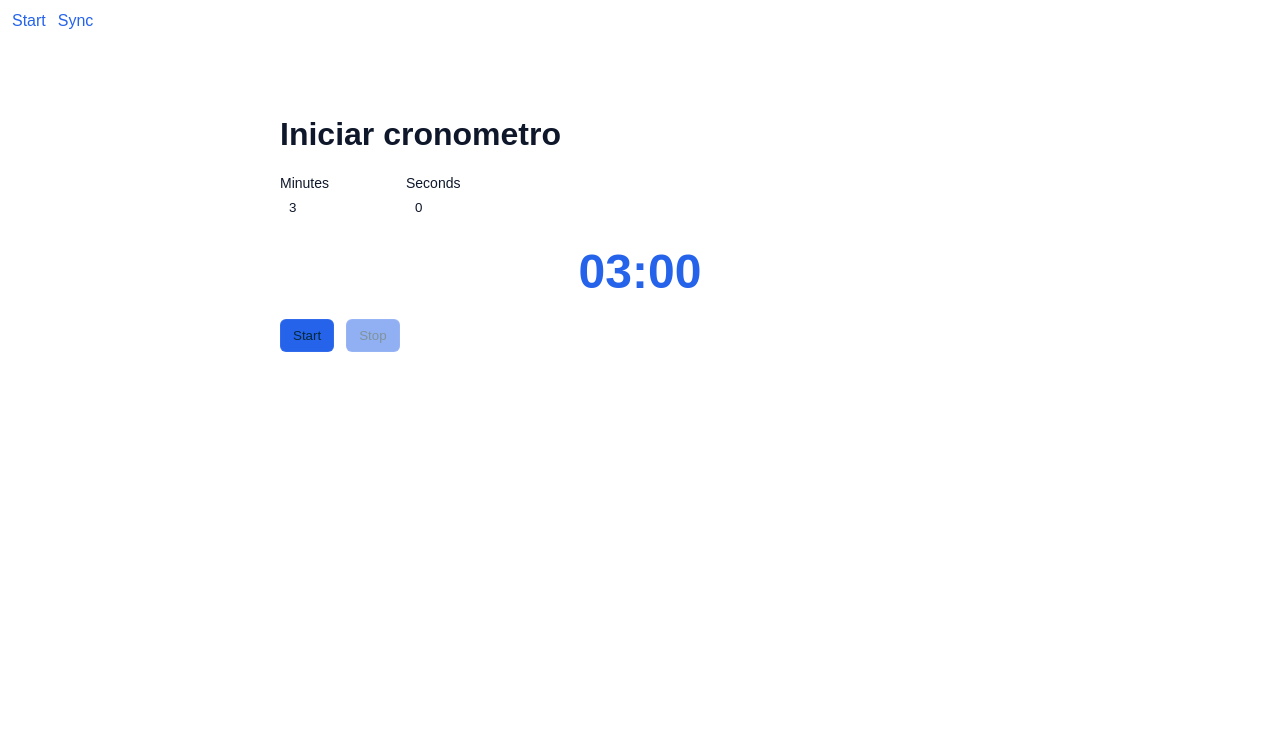
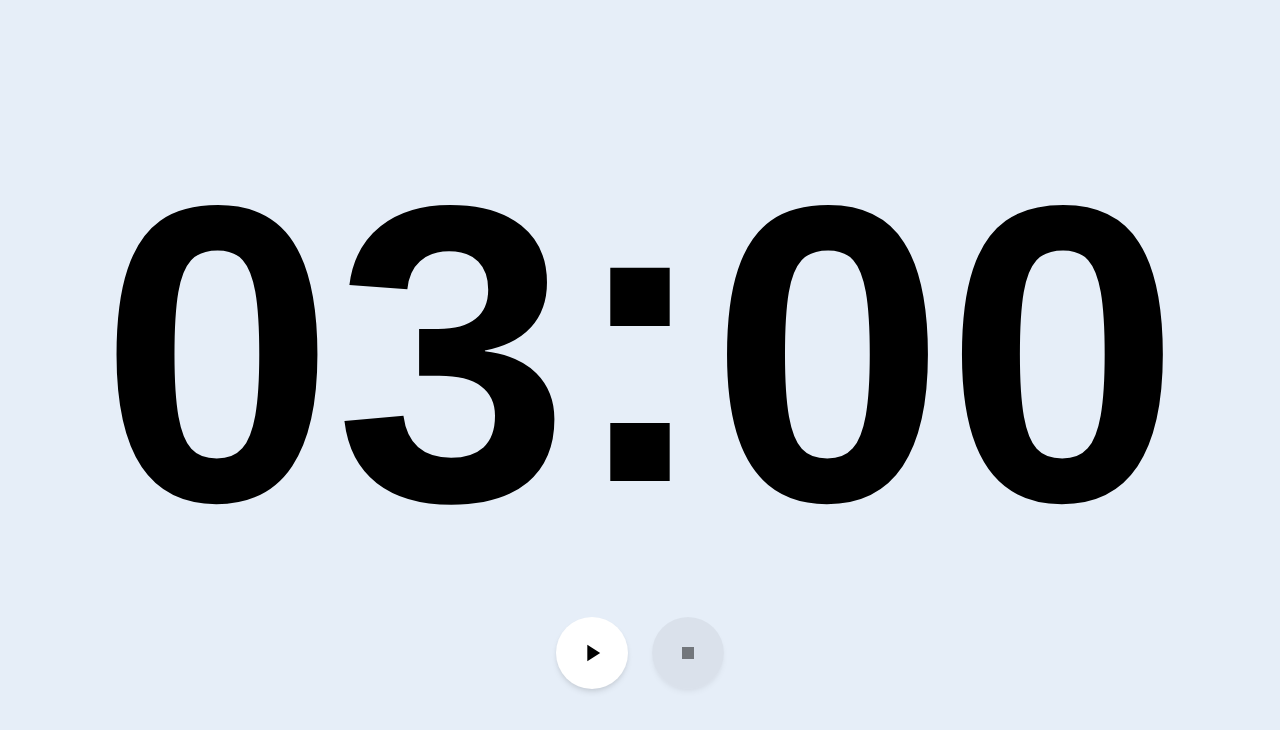
Before and after one commit to PatricioHeduan/onepage-test, a React (Vite) app: page /timer/start in a window 1280 px wide. Shown: the top 730 px of the page. Built offline with nearby package versions, Linux system fonts and the light colour scheme.

Commit message:
various fixes

```diff
--- a/src/main.jsx
+++ b/src/main.jsx
@@ -1,6 +1,6 @@
 import React from 'react'
 import ReactDOM from 'react-dom/client'
-import { BrowserRouter, Routes, Route, Link } from 'react-router-dom'
+import { BrowserRouter, Routes, Route } from 'react-router-dom'
 import Start from './pages/Start'
 import Sync from './pages/Sync'
 import './index.css'
@@ -8,10 +8,6 @@ import './index.css'
 function AppRouter() {
   return (
     <BrowserRouter basename="/timer">
-      <div className="nav">
-        <Link to="/start">Start</Link>
-        <Link to="/sync">Sync</Link>
-      </div>
       <Routes>
         <Route path="/start" element={<Start />} />
         <Route path="/sync" element={<Sync />} />
--- a/src/pages/Start.jsx
+++ b/src/pages/Start.jsx
@@ -12,6 +12,9 @@ export default function Start() {
   const [remaining, setRemaining] = useState(3 * 60)
   const [timerId, setTimerId] = useState(null)
   const intervalRef = useRef(null)
+  const totalRef = useRef(3 * 60)
+  const minutesInputRef = useRef(null)
+  const secondsInputRef = useRef(null)
 
   useEffect(() => {
     setRemaining(minutes * 60 + seconds)
@@ -35,6 +38,7 @@ export default function Start() {
 
   const start = () => {
     const totalSeconds = minutes * 60 + seconds
+    totalRef.current = totalSeconds
     const pendingStartedAt = Date.now()
     // Save pending timer immediately with start timestamp and duration
     try { localStorage.setItem('sync.timer.pending', JSON.stringify({ startedAt: pendingStartedAt, seconds: totalSeconds })) } catch (e) {}
@@ -81,30 +85,184 @@ export default function Start() {
     }
   }
 
-  const mins = Math.floor(remaining / 60)
-  const secs = remaining % 60
+  function formatTime(s) {
+    const mm = Math.floor(s / 60)
+    const ss = s % 60
+    return `${String(mm).padStart(2, '0')}:${String(ss).padStart(2, '0')}`
+  }
+
+  function timerColor() {
+    if (!running) return '#e6eef8'
+    const total = totalRef.current || (minutes * 60 + seconds) || 1
+    const ratio = remaining / total
+    if (ratio > 2 / 3) return '#22c55e'     // vibrant green
+    if (ratio > 1 / 3) return '#eab308'     // vibrant yellow
+    return '#ef4444'                         // vibrant red
+  }
 
   return (
-    <div className="page">
-      <h1>Iniciar cronometro</h1>
-      <div className="controls">
-        <label>
-          Minutes
-          <input type="number" min="0" value={minutes} onChange={e => setMinutes(Number(e.target.value))} />
-        </label>
-        <label>
-          Seconds
-          <input type="number" min="0" max="59" value={seconds} onChange={e => setSeconds(Number(e.target.value))} />
-        </label>
-      </div>
+    <div style={{
+      height: '100vh',
+      display: 'flex',
+      flexDirection: 'column',
+      alignItems: 'center',
+      justifyContent: 'center',
+      background: timerColor(),
+      transition: 'background 0.8s',
+      fontFamily: 'sans-serif',
+      position: 'relative',
+      overflow: 'hidden'
+    }}>
+      {running ? (
+        <div style={{
+          fontSize: '33vw',
+          fontWeight: 700,
+          lineHeight: 1,
+          color: '#000',
+        }}>
+          {formatTime(remaining)}
+        </div>
+      ) : (
+        <div style={{
+          fontSize: '33vw',
+          fontWeight: 700,
+          lineHeight: 1,
+          color: '#000',
+          display: 'flex',
+          alignItems: 'center',
+          justifyContent: 'center',
+          whiteSpace: 'nowrap',
+        }}>
+          <input
+            ref={minutesInputRef}
+            type="text"
+            inputMode="numeric"
+            pattern="[0-9]*"
+            value={pad(minutes)}
+            onChange={e => {
+              const val = Number(e.target.value.replace(/\D/g, ''))
+              setMinutes(val)
+            }}
+            onKeyDown={e => {
+              if (e.key === 'ArrowRight') {
+                const len = e.target.value.length
+                if (e.target.selectionStart === len && e.target.selectionEnd === len) {
+                  e.preventDefault()
+                  secondsInputRef.current?.focus()
+                  // Focus the start of the seconds field
+                  secondsInputRef.current?.setSelectionRange(0, 0)
+                }
+              }
+            }}
+            style={{
+              width: '2ch',
+              border: 'none',
+              background: 'transparent',
+              outline: 'none',
+              fontSize: 'inherit',
+              fontWeight: 'inherit',
+              color: 'inherit',
+              textAlign: 'right',
+              padding: 0,
+              margin: 0,
+              fontFamily: 'inherit',
+            }}
+          />
+          <span style={{ display: 'inline-block', position: 'relative', top: '-1.5vw' }}>:</span>
+          <input
+            ref={secondsInputRef}
+            type="text"
+            inputMode="numeric"
+            pattern="[0-9]*"
+            value={pad(seconds)}
+            onChange={e => {
+              const val = Number(e.target.value.replace(/\D/g, ''))
+              setSeconds(Math.min(59, val))
+            }}
+            onKeyDown={e => {
+              if (e.key === 'ArrowLeft') {
+                if (e.target.selectionStart === 0 && e.target.selectionEnd === 0) {
+                  e.preventDefault()
+                  minutesInputRef.current?.focus()
+                  // Focus the end of the minutes field
+                  const len = minutesInputRef.current?.value.length || 0
+                  minutesInputRef.current?.setSelectionRange(len, len)
+                }
+              }
+            }}
+            style={{
+              width: '2ch',
+              border: 'none',
+              background: 'transparent',
+              outline: 'none',
+              fontSize: 'inherit',
+              fontWeight: 'inherit',
+              color: 'inherit',
+              textAlign: 'left',
+              padding: 0,
+              margin: 0,
+              fontFamily: 'inherit',
+            }}
+          />
+        </div>
+      )}
 
-      <div className="timer">
-        <span className="time">{pad(mins)}:{pad(secs)}</span>
-      </div>
-
-      <div className="actions">
-        <button onClick={start} disabled={running}>Start</button>
-        <button onClick={stop} disabled={!running}>Stop</button>
+      <div style={{
+        display: 'flex',
+        gap: '24px',
+        marginTop: '20px',
+        zIndex: 10
+      }}>
+        <button
+          onClick={start}
+          disabled={running}
+          style={{
+            width: '72px',
+            height: '72px',
+            borderRadius: '50%',
+            border: 'none',
+            background: running ? 'rgba(0,0,0,0.1)' : '#ffffff',
+            color: '#000000',
+            cursor: running ? 'default' : 'pointer',
+            display: 'flex',
+            alignItems: 'center',
+            justifyContent: 'center',
+            boxShadow: '0 4px 6px -1px rgba(0, 0, 0, 0.1), 0 2px 4px -1px rgba(0, 0, 0, 0.06)',
+            transition: 'transform 0.2s, background-color 0.2s',
+            opacity: running ? 0.5 : 1,
+          }}
+          onMouseEnter={e => { if (!running) e.currentTarget.style.transform = 'scale(1.05)' }}
+          onMouseLeave={e => { if (!running) e.currentTarget.style.transform = 'scale(1)' }}
+        >
+          <svg width="28" height="28" viewBox="0 0 24 24" fill="currentColor">
+            <path d="M8 5v14l11-7z" />
+          </svg>
+        </button>
+        <button
+          onClick={stop}
+          disabled={!running}
+          style={{
+            width: '72px',
+            height: '72px',
+            borderRadius: '50%',
+            border: 'none',
+            background: !running ? 'rgba(0,0,0,0.1)' : '#ffffff',
+            color: '#000000',
+            cursor: !running ? 'default' : 'pointer',
+            display: 'flex',
+            alignItems: 'center',
+            justifyContent: 'center',
+            boxShadow: '0 4px 6px -1px rgba(0, 0, 0, 0.1), 0 2px 4px -1px rgba(0, 0, 0, 0.06)',
+            transition: 'transform 0.2s, background-color 0.2s',
+            opacity: !running ? 0.5 : 1,
+          }}
+          onMouseEnter={e => { if (running) e.currentTarget.style.transform = 'scale(1.05)' }}
+          onMouseLeave={e => { if (running) e.currentTarget.style.transform = 'scale(1)' }}
+        >
+          <svg width="24" height="24" viewBox="0 0 24 24" fill="currentColor">
+            <path d="M6 6h12v12H6z" />
+          </svg>
+        </button>
       </div>
     </div>
   )
--- a/src/pages/Sync.jsx
+++ b/src/pages/Sync.jsx
@@ -13,7 +13,7 @@ export default function Sync() {
     if (pollRef.current) return
     pollRef.current = setInterval(() => {
       if (!isFetchingRef.current) refresh({ fromPoll: true })
-  }, 200)
+    }, 200)
   }
 
   const stopPolling = () => {
@@ -37,7 +37,7 @@ export default function Sync() {
           if (String(stored) !== String(data.id)) {
             localStorage.setItem('sync.timer.id', String(data.id))
           }
-        } catch (e) {}
+        } catch (e) { }
       }
       // compute end time from startedAt + seconds, or fallback to expireAt
       function parseIsoToMs(iso) {
@@ -105,7 +105,7 @@ export default function Sync() {
   function formatTime(s) {
     const mm = Math.floor(s / 60)
     const ss = s % 60
-    return `${String(mm).padStart(2,'0')}:${String(ss).padStart(2,'0')}`
+    return `${String(mm).padStart(2, '0')}:${String(ss).padStart(2, '0')}`
   }
 
   const displaySeconds = remaining != null ? remaining : 0
@@ -113,25 +113,25 @@ export default function Sync() {
   function timerColor() {
     if (!totalRef.current || remaining == null) return '#e6eef8'
     const ratio = remaining / totalRef.current  // 1 = just started, 0 = finished
-    if (ratio > 2 / 3) return '#4ade80'   // pastel green  — first third
-    if (ratio > 1 / 3) return '#fde047'   // pastel yellow — second third
-    return '#f87171'                       // pastel red    — last third
+    if (ratio > 2 / 3) return '#22c55e'   // vibrant green  — first third
+    if (ratio > 1 / 3) return '#eab308'   // vibrant yellow — second third
+    return '#ef4444'                       // vibrant red    — last third
   }
-
+  ss
   return (
     <div style={{
-      height:'100vh',
-      display:'flex',
-      alignItems:'center',
-      justifyContent:'center',
+      height: '100vh',
+      display: 'flex',
+      alignItems: 'center',
+      justifyContent: 'center',
       background: timerColor(),
-      transition:'background 0.6s',
+      transition: 'background 0.8s',
     }}>
       <div style={{
-        fontSize:'20vw',
-        fontWeight:700,
-        lineHeight:1,
-        color:'#000',
+        fontSize: '33vw',
+        fontWeight: 700,
+        lineHeight: 1,
+        color: '#000',
       }}>{formatTime(displaySeconds)}</div>
     </div>
   )
```
